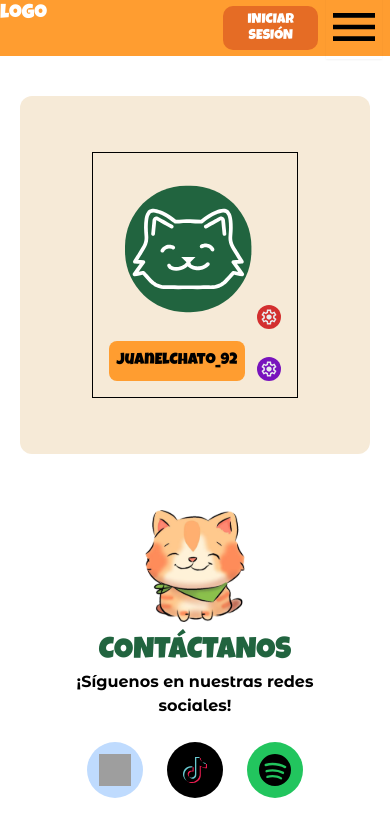
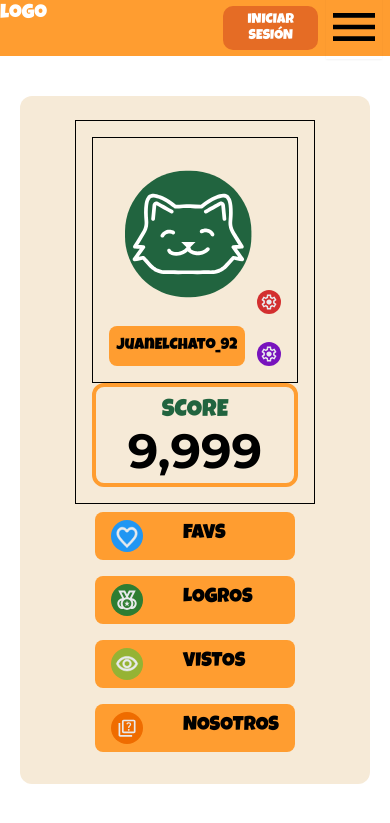
Before and after one commit to Randomlandia/frontend, a Next.js app: page /user in a window 390 px wide. Shown: the top 823 px of the page. Built offline with nearby package versions, Linux system fonts and the light colour scheme; grey boxes are pictures that could not be loaded; a web font is replaced by a local one.

Commit message:
user menu structure done needs responsive fix

```diff
--- a/pages/user/index.jsx
+++ b/pages/user/index.jsx
@@ -7,26 +7,23 @@ export default function User() {
     <main className="w-full min-h-screen bg-white">
       {/* NAVBAR COMPONENT */}
       <Navbar />
-      {/* BODY */}
-      <div className="m-10 rounded-xl overflow-hidden grid justify-items-center bg-oldwhite h-4/5 w-[350px] md:w-4/5 lg:w-1/2 py-14 md:py-24 px-8 mx-auto">
-        <div className="inline-flex">
+
+      <div className="m-10 p-6 grid rounded-xl justify-items-center bg-oldwhite h-4/5 w-[350px] md:w-4/5 lg:w-1/2 mx-auto">
+        <div className="flex-col gap-4 p-4 border border-black">
           {/* AVATAR COMPONENT Y NOMBRE USER*/}
-          <div className="">
-            <Avatar />
-          </div>
-
-          {/* SCORE
-          <div className="border-4 h-fit p-4 rounded-xl border-lorange ">
+          <Avatar />
+          {/* SCORE */}
+          <div className="border-4  p-2 rounded-xl border-lorange ">
             {" "}
-            <p className="font-lucky text-dgreen text-xl text-center">SCORE</p>
-            <p className="font-mont font-semibold text-black text-3xl text-center">
+            <p className="font-lucky text-dgreen text-2xl text-center">SCORE</p>
+            <p className="font-mont font-semibold text-black text-5xl text-center">
               9,999
             </p>
-          </div> */}
+          </div>
         </div>
 
-        {/* BOTONES HACIA SUBMENUS
-        <div className="p-8 flex gap-4 justify-center">
+        {/* BOTONES HACIA SUBMENUS */}
+        <div className="w-fit flex flex-col gap-4 p-2 md:flex-col lg:flex-row">
           <div className="bg-lorange rounded-lg py-2 px-4 inline-flex gap-10 ">
             <img src="/icon_userheart.svg" alt="" className="h-8 w-8" />
             <span className="font-lucky text-black text-xl text-center">
@@ -51,7 +48,7 @@ export default function User() {
               NOSOTROS
             </span>
           </div>
-        </div> */}
+        </div>
       </div>
 
       {/* FOOTER CONTACTO */}
```
